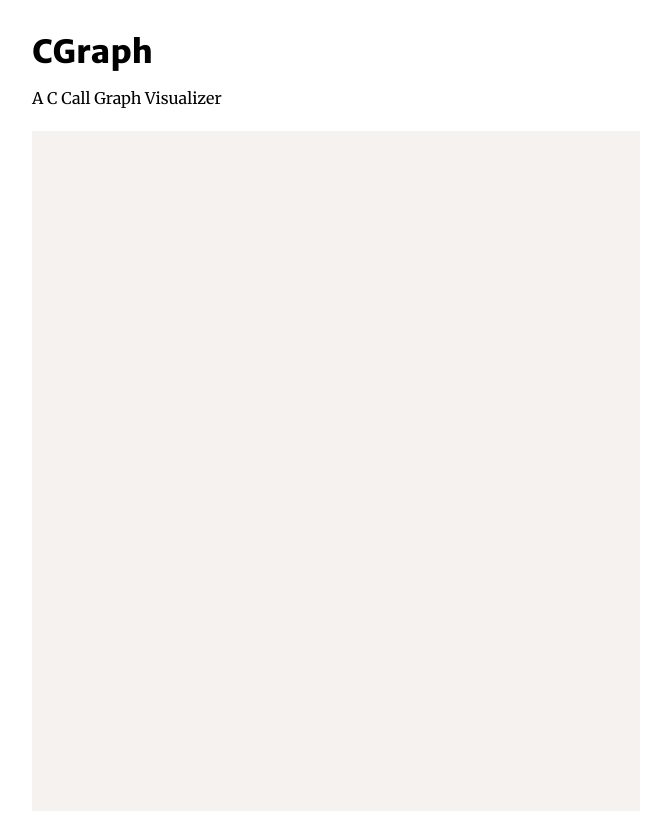
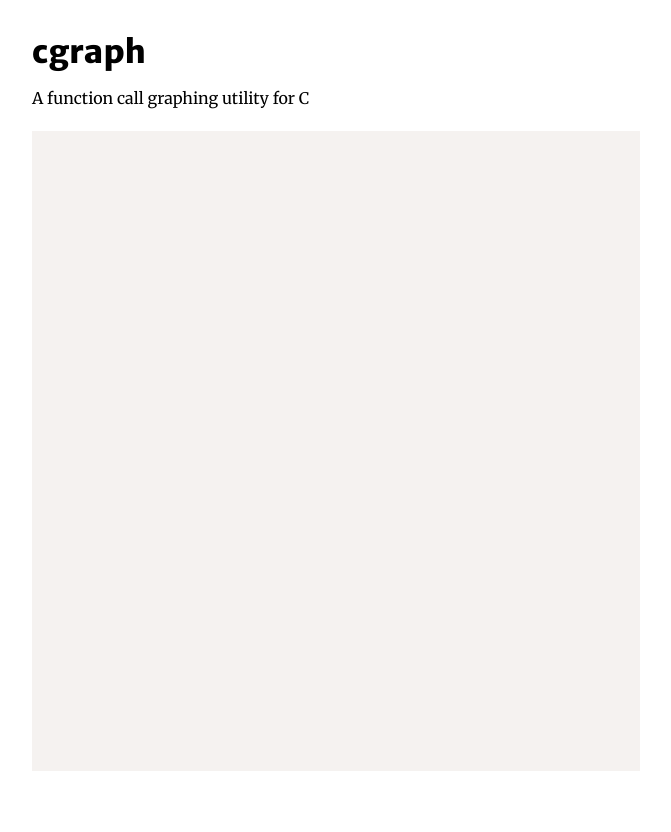
Before and after one commit to brendan-w/cgraph, a web app: file frontend/index.html in a window 1280 px wide. Shown: the whole page, without its empty margins (0-671 px from the left). Run offline with its HTML, style and script files only (its server is not run), Linux system fonts and the light colour scheme; some libraries are stand-ins or nearby versions.

Commit message:
Resize layout, make svg creation more scaleable

```diff
--- a/frontend/css/main.css
+++ b/frontend/css/main.css
@@ -38,7 +38,7 @@ code {
 
 .code_column {
   width: 50%;
-  height: 85%;
+  height: 80%;
 }
 
 .viz_column {
--- a/frontend/index.html
+++ b/frontend/index.html
@@ -9,8 +9,8 @@
 
 <body>
   <div class="content">
-    <h1>CGraph</h1>
-    <p>A C Call Graph Visualizer</p>
+    <h1>cgraph</h1>
+    <p>A function call graphing utility for C</p>
 
     <div class="column code_column">
       <pre class="code_block line-numbers"><code id="js_code_viewer" class="code_viewer language-c"></code></pre>
--- a/frontend/scripts/call-graph.js
+++ b/frontend/scripts/call-graph.js
@@ -186,8 +186,16 @@ function tick() {
 }
 
 function scrollToLine(lineNumber) {
-  console.log(lineNumber);
-  elem = document.querySelector(".line-numbers-rows :nth-child(" + lineNumber + ")");
+  var padding = 1,
+      paddedLine = lineNumber - padding;
+
+  // For now pad lines by X if possible
+  if (lineNumber - padding < 1) {
+    elem = document.querySelector(".line-numbers-rows :nth-child(" + lineNumber + ")");
+  }
+  else {
+    elem = document.querySelector(".line-numbers-rows :nth-child(" + paddedLine  + ")");
+  }
   elem.scrollIntoView();
   return true;
 }
```
